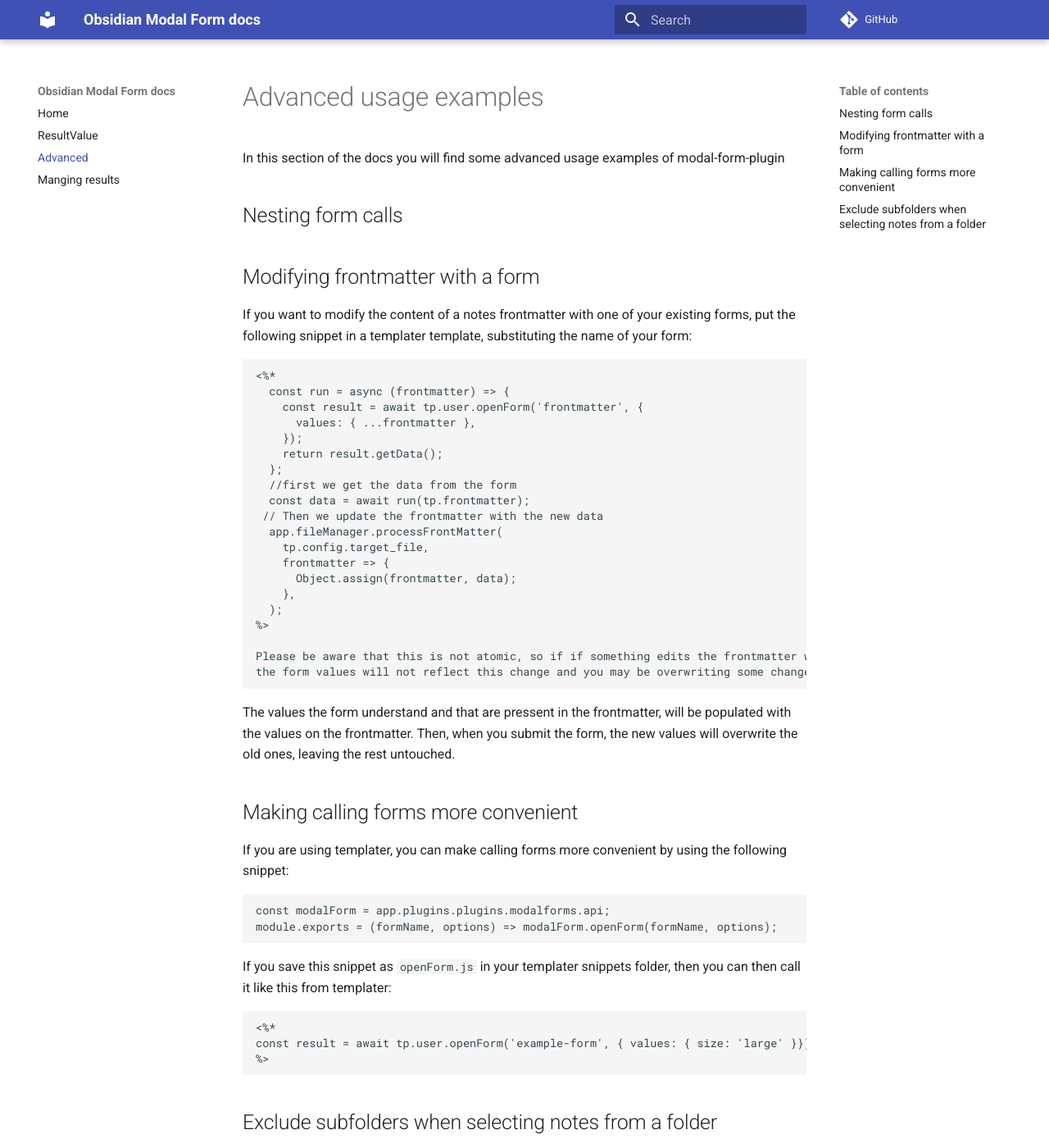
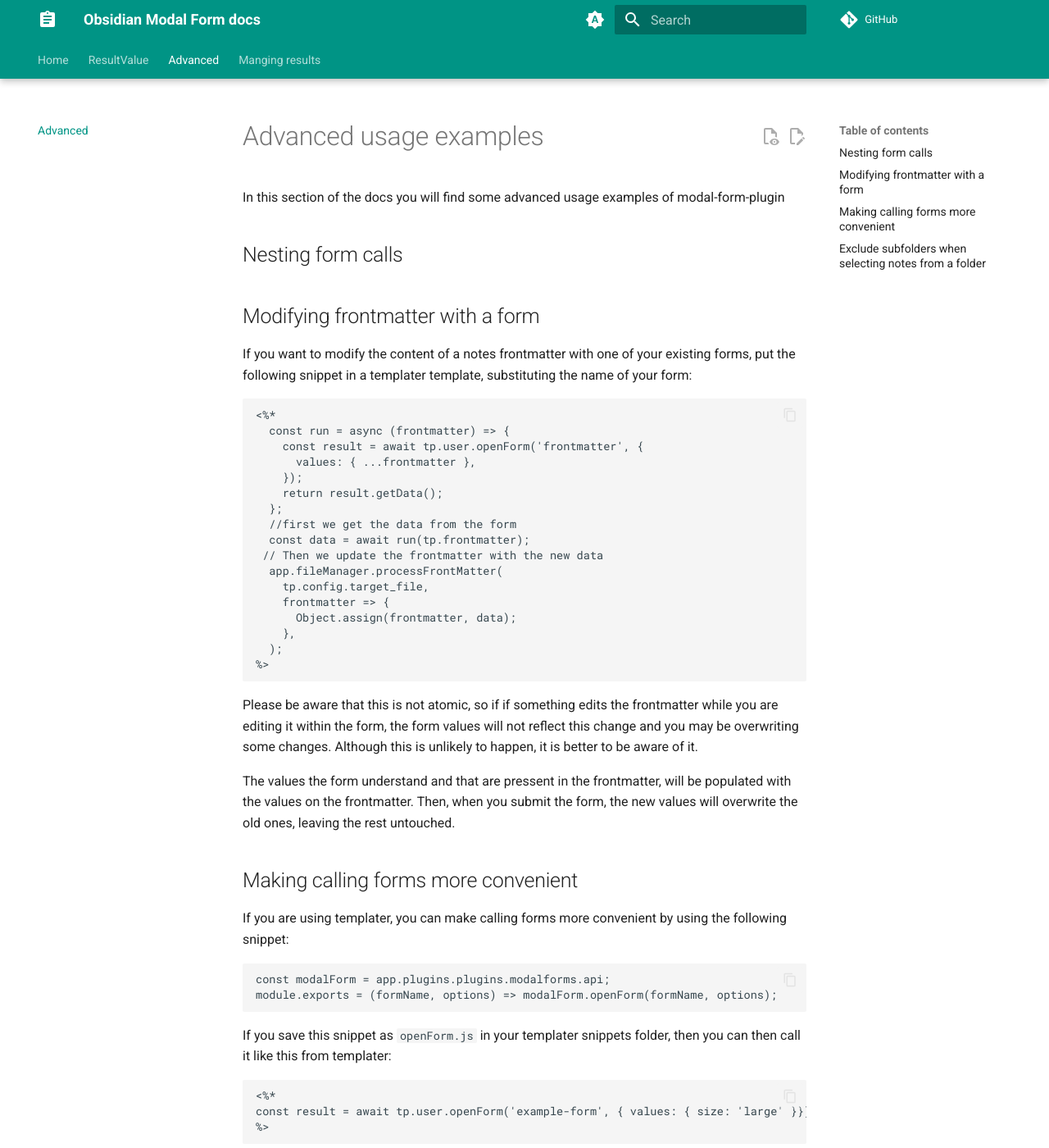
Before and after one commit to danielo515/obsidian-modal-form, an MkDocs documentation site: the page built from docs/advanced-examples.md, in a window 1280 px wide and 1400 px high. Shown: the whole window at 82% size. Built offline with MkDocs 1.6.1 and Material for MkDocs 9.7.7, drawn with Linux system fonts in a browser that asks for light colours; comment, search, counter and statistics services are not loaded; some of the changed text lies outside the part shown.

Commit message:
docs: improve the theme

````diff
--- a/docs/advanced-examples.md
+++ b/docs/advanced-examples.md
@@ -9,7 +9,7 @@ In this section of the docs you will find some advanced usage examples of modal-
 If you want to modify the content of a notes frontmatter with one of your existing forms, put the following
 snippet in a templater template, substituting the name of your form:
 
-```js
+```javascript
 <%*
   const run = async (frontmatter) => {
     const result = await tp.user.openForm('frontmatter', {
@@ -27,10 +27,10 @@ snippet in a templater template, substituting the name of your form:
     },
   );
 %>
+```
 
 Please be aware that this is not atomic, so if if something edits the frontmatter while you are editing it within the form,
 the form values will not reflect this change and you may be overwriting some changes. Although this is unlikely to happen, it is better to be aware of it.
-```
 
 The values the form understand and that are pressent in the frontmatter, will be populated with the values on the frontmatter.
 Then, when you submit the form, the new values will overwrite the old ones, leaving the rest untouched.
@@ -58,7 +58,7 @@ Instead of using the `note` type or the `note` source (in case of multi-select)
 Then use the following query to exclude subfolders:
 
 ```js
-dv.pages('"Data" AND -"Data/Nested"').file.name
+dv.pages('"Data" AND -"Data/Nested"').file.name;
 ```
 
 Here `Data` is the folder we want to get notes from and `Data/Nested` is the subfolder we want to exclude.
--- a/mkdocs.yml
+++ b/mkdocs.yml
@@ -10,3 +10,40 @@ nav:
 
 theme:
     name: material
+    icon:
+        logo: material/clipboard-text
+    features:
+        - announce.dismiss
+        - content.action.edit
+        - content.action.view
+        - content.code.annotate
+        - content.code.copy
+        - content.tooltips
+        - navigation.footer
+        - navigation.indexes
+        - navigation.sections
+        - navigation.tabs
+        - navigation.tabs.sticky
+        - navigation.top
+        - search.highlight
+        - search.suggest
+        - toc.follow
+    palette:
+        - media: "(prefers-color-scheme)"
+          toggle:
+              icon: material/brightness-auto
+              name: Switch to light mode
+        - media: "(prefers-color-scheme: light)"
+          scheme: default
+          primary: teal
+          accent: purple
+          toggle:
+              icon: material/weather-sunny
+              name: Switch to dark mode
+        - media: "(prefers-color-scheme: dark)"
+          scheme: slate
+          primary: black
+          accent: lime
+          toggle:
+              icon: material/weather-night
+              name: Switch to system preference
````
Also changed, not shown: 1 other file.
